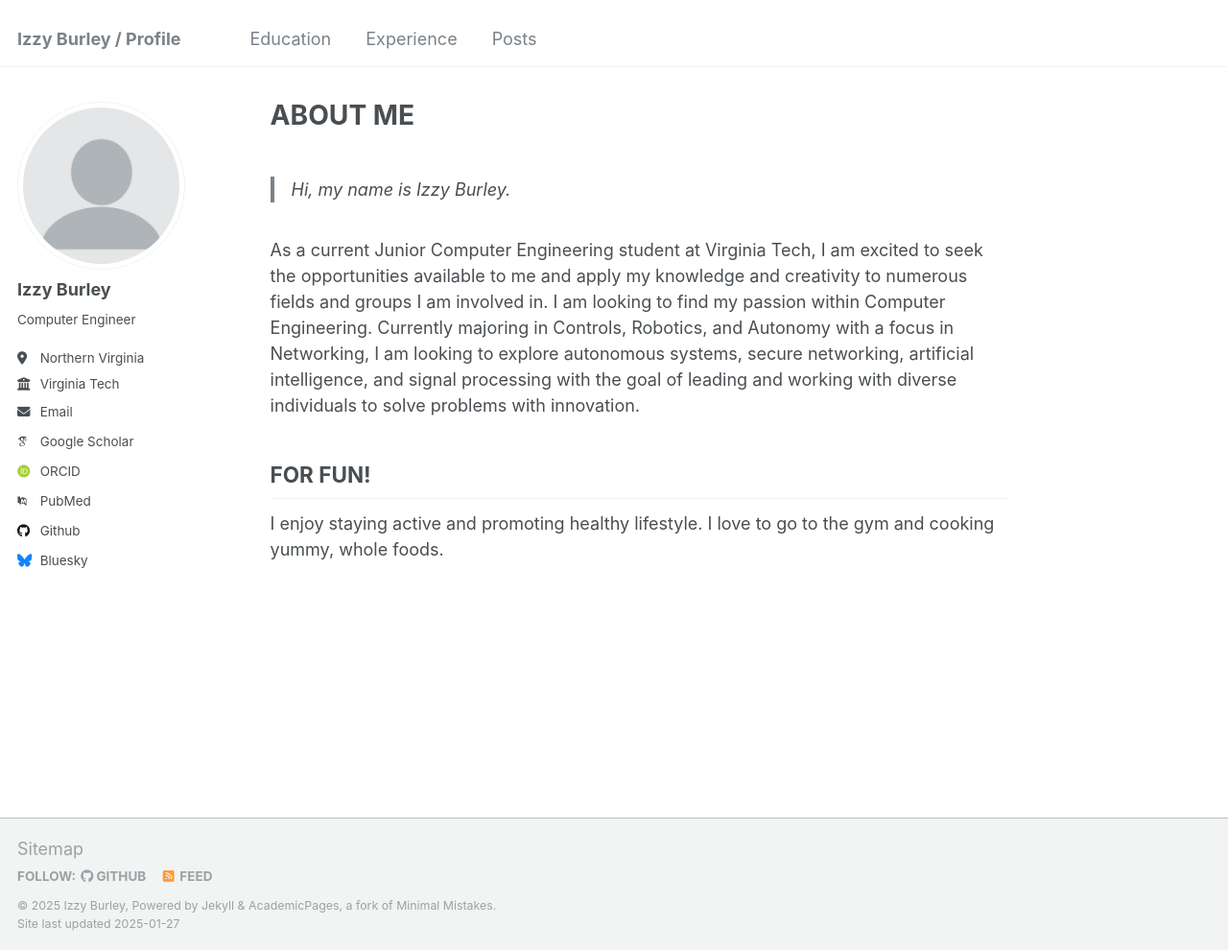
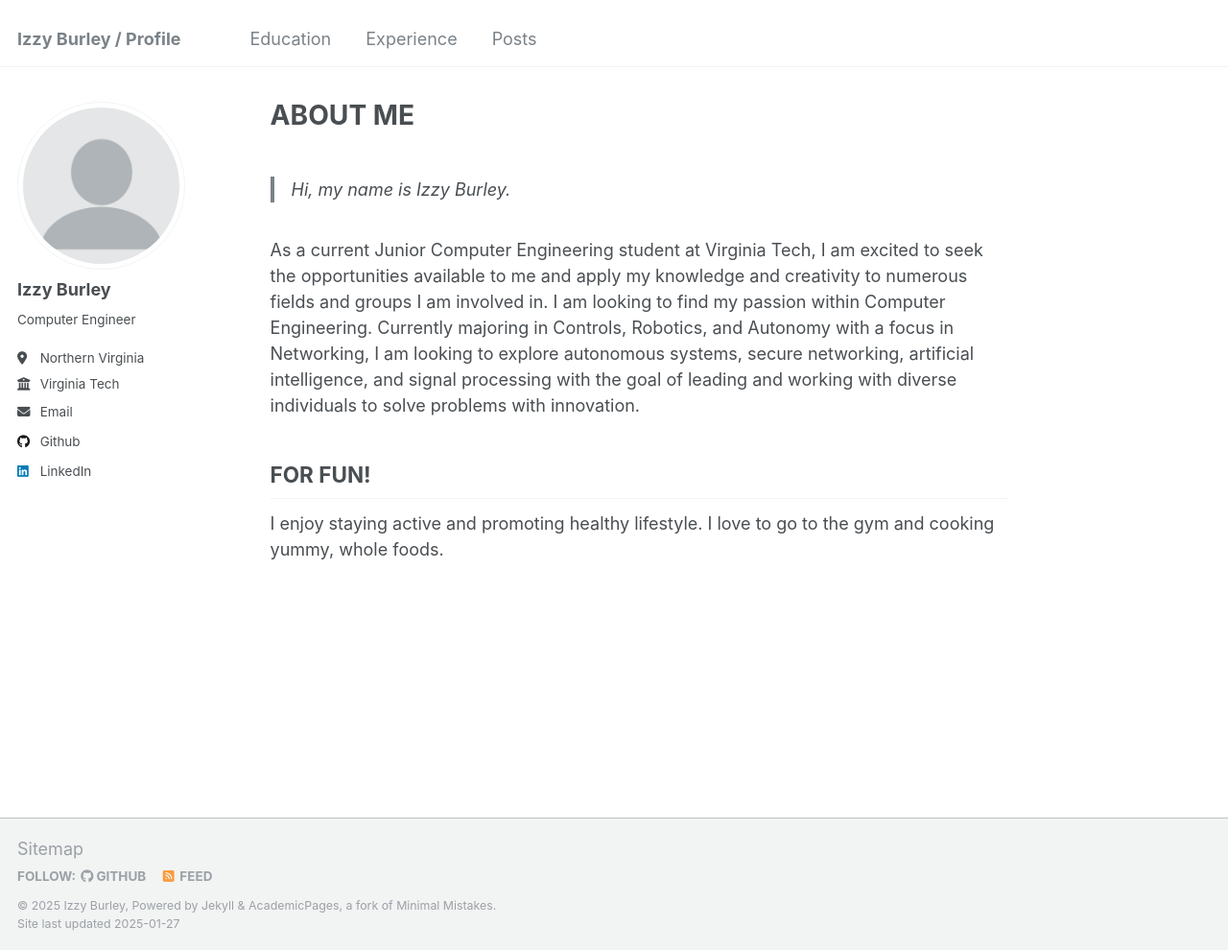
Before and after one commit to izzyburley/izzyburley.github.io, a Jekyll site: the page built from _pages/about.md, in a window 1280 px wide and 990 px high. Shown: the whole window at 96% size. Built offline with Jekyll 4.4.1, drawn with Linux system fonts in a browser that asks for light colours; some web fonts are replaced; some of the changed lines change nothing that is shown.

Commit message:
Update _config.yml

```diff
--- a/_config.yml
+++ b/_config.yml
@@ -32,11 +32,11 @@
 
   # Academic websites
   arxiv            : # URL - Update with the correct link to your profile
-  googlescholar    : "https://scholar.google.com/citations?user=PS_CX0AAAAAJ"
+  googlescholar    : # URL
   impactstory      : # URL
-  orcid            : "http://orcid.org/yourorcidurl"
+  orcid            : # URL
   semantic         : # URL
-  pubmed           : "https://www.ncbi.nlm.nih.gov/pubmed/?term=john+snow"
+  pubmed           : # URL
   researchgate     : # URL
   scopus           : # URL
 
@@ -44,12 +44,12 @@
   bitbucket        : # Username - Update with your username on the site
   codepen          : # Username
   dribbble         : # Username
-  github           : "academicpages"
+  github           : "izzyburley"
   kaggle           : # Username
   stackoverflow    : # User number or user number and name (i.e., use "1" or "1/jeff-atwood")
 
   # Social media
-  bluesky          : "bsky.app" # Replace this with you Bluesky username
+  bluesky          : # "bsky.app" # Replace this with you Bluesky username
   facebook         : # Username
   flickr           : # Username
   foursquare       : # Username
@@ -58,7 +58,7 @@
   keybase          : # Username
   instagram        : # Username
   lastfm           : # Username
-  linkedin         : # Username
+  linkedin         : "isabellaburley"
   mastodon         : # URL
   medium           : # URL
   pinterest        : # Username
```
